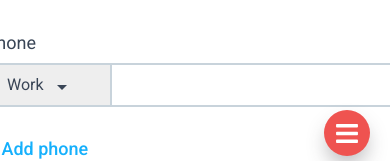
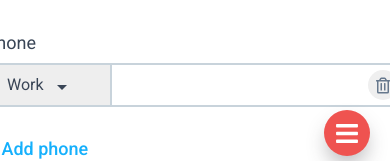
Before and after one commit to jurispl/homework, a Vue app: page /form/personal in a window 390 px wide. Shown: the part 658-819 px from the top of the page. Built offline with nearby package versions, Linux system fonts and the light colour scheme.

Commit message:
REF Remove phone from selected list

```diff
--- a/src/styles/main.scss
+++ b/src/styles/main.scss
@@ -206,6 +206,10 @@ $step-icon-state-number-size: 52px;
   flex-wrap: wrap;
   align-items: center;
   width: 100%;
+
+  .field-action {
+    top: 7px;
+  }
 }
 
 .form-field-group > .form-control {
--- a/src/views/steps/PhoneList.vue
+++ b/src/views/steps/PhoneList.vue
@@ -38,6 +38,9 @@
           v-model="phone.value"
           type="text"
           class="form-control">
+      <button @click="deletePhone(phone)" type="button" class="fab-menu-btn field-action">
+        <app-icon-trash></app-icon-trash>
+      </button>
     </template>
   </app-form-field-group>
 
@@ -60,6 +63,7 @@ import AppDropdown from "@/components/AppDropdown";
 import AppDropdownMenu from "@/components/AppDropdownMenu";
 import AppDropdownItem from "@/components/AppDropdownItem";
 import AppFormFieldGroup from "@/components/AppFormFieldGroup";
+import AppIconTrash from "@/components/icons/AppIconTrash";
 
 export default {
   name: "PhoneList",
@@ -68,7 +72,7 @@ export default {
       type: Array
     }
   },
-  components: {AppFormFieldGroup, AppDropdownItem, AppDropdownMenu, AppDropdown},
+  components: {AppIconTrash, AppFormFieldGroup, AppDropdownItem, AppDropdownMenu, AppDropdown},
   computed: {
     canAddPhone() {
       return !!(this.phones.find(i => !i.isSelected));
@@ -77,7 +81,7 @@ export default {
       return this.phones.filter(i => i.isSelected === true).sort((a, b) => {
         return a.sortNumber - b.sortNumber
       });
-    }
+    },
   },
   methods: {
     choicePhoneType(selectedPhone, currentPhone) {
@@ -90,7 +94,19 @@ export default {
       currentPhone.isSelected = false;
     },
     addNewPhone() {
-      this.phones.find(i => !i.isSelected).isSelected = true
+      const phone = this.phones.find(i => !i.isSelected);
+      phone.sortNumber = this.selectedListPhones.length + 1;
+      phone.isSelected = true;
+    },
+    deletePhone(phone) {
+      phone.value = '';
+      phone.isSelected = false;
+      this.changeSortNumber();
+    },
+    changeSortNumber() {
+      this.selectedListPhones.forEach((item, index) => {
+        item.sortNumber = index + 1
+      });
     },
   },
 }
```
